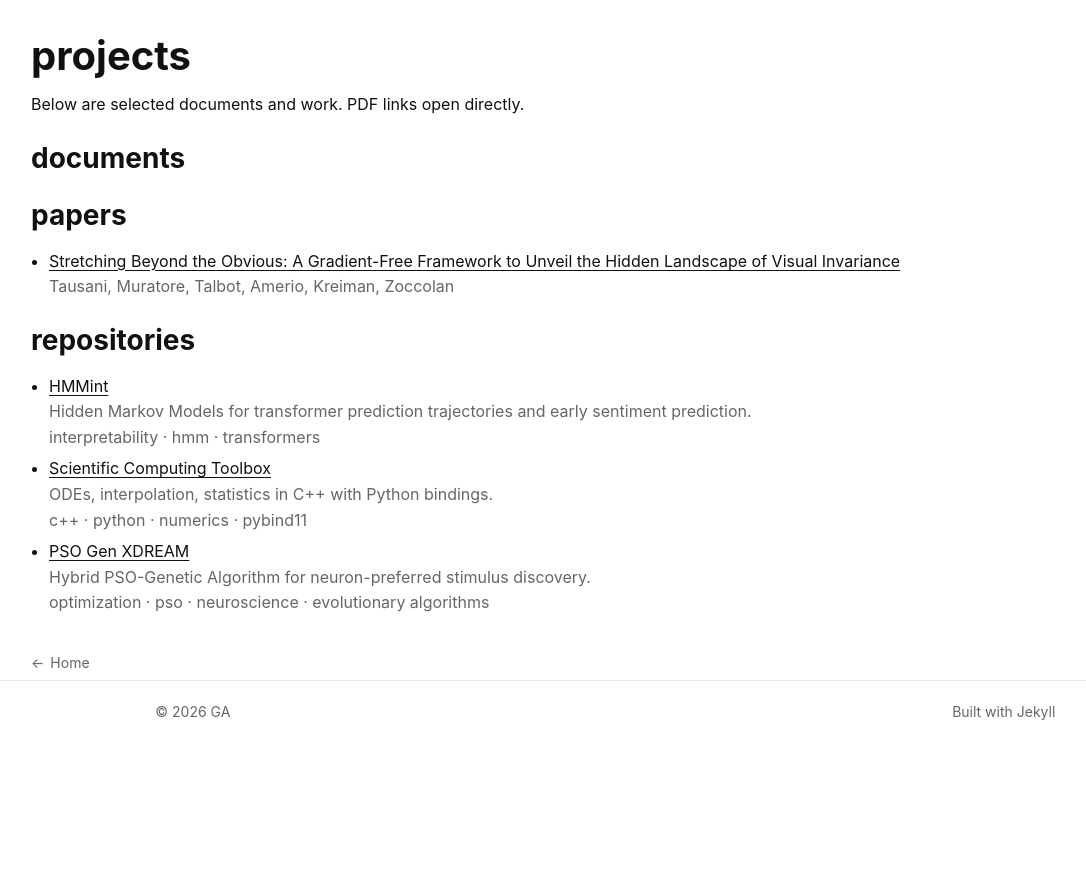
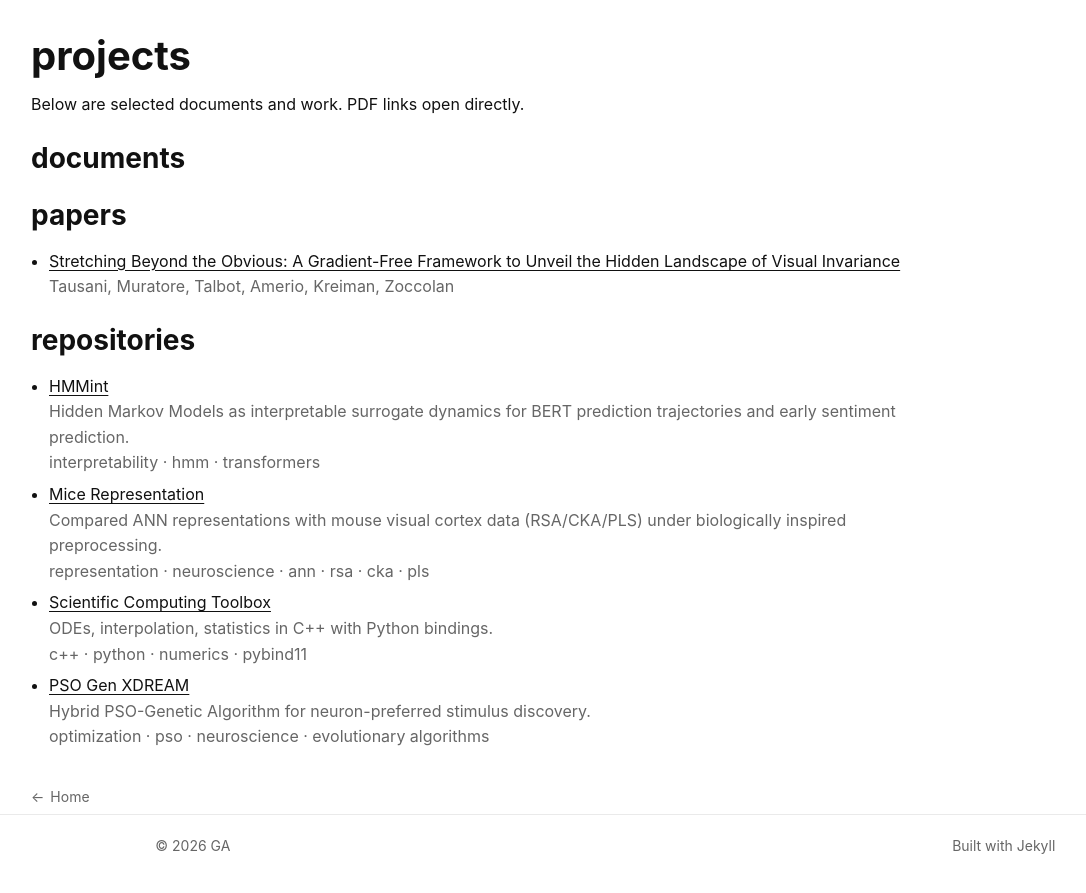
Before and after one commit to Giaco-am/Giaco-am.github.io, a Jekyll site: the page built from projects.md, in a window 1280 px wide. Shown: the top 893 px of the page, without its empty margins (159-1245 px from the left). Built offline with Jekyll 4.4.1, drawn with Linux system fonts in a browser that asks for light colours.

Commit message:
Add mice representation project and update HMMint description

```diff
--- a/_data/repos.yml
+++ b/_data/repos.yml
@@ -1,7 +1,11 @@
 - repo: Giaco-am/HMMint
   title: HMMint
-  description: Hidden Markov Models for transformer prediction trajectories and early sentiment prediction.
+  description: Hidden Markov Models as interpretable surrogate dynamics for BERT prediction trajectories and early sentiment prediction.
   tags: [interpretability, hmm, transformers]
+- repo: Giaco-am/mice-representation
+  title: Mice Representation
+  description: Compared ANN representations with mouse visual cortex data (RSA/CKA/PLS) under biologically inspired preprocessing.
+  tags: [representation, neuroscience, ann, rsa, cka, pls]
 - repo: Giaco-am/Scientific_Computing_Toolbox
   title: Scientific Computing Toolbox
   description: ODEs, interpolation, statistics in C++ with Python bindings.
```
